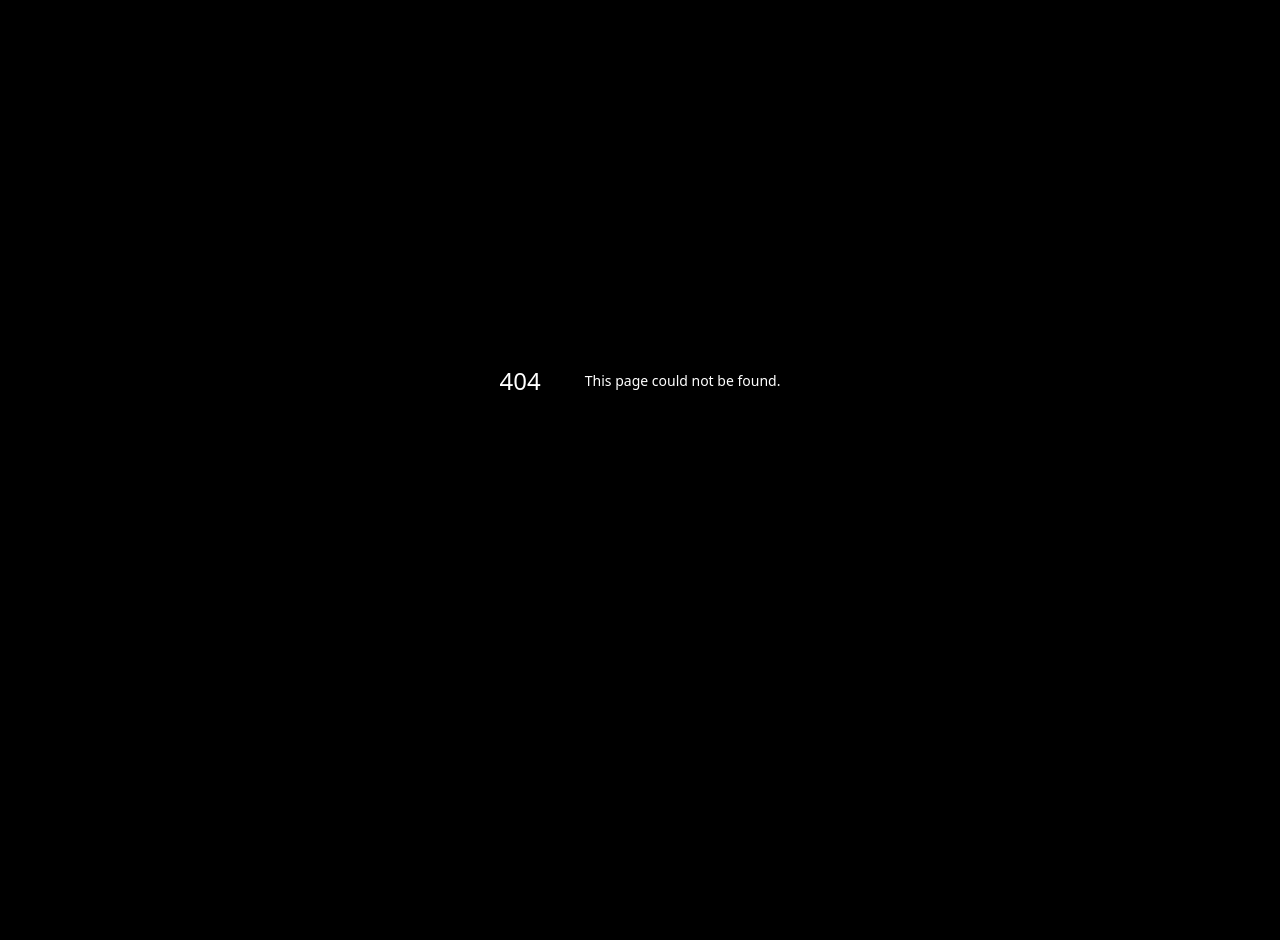
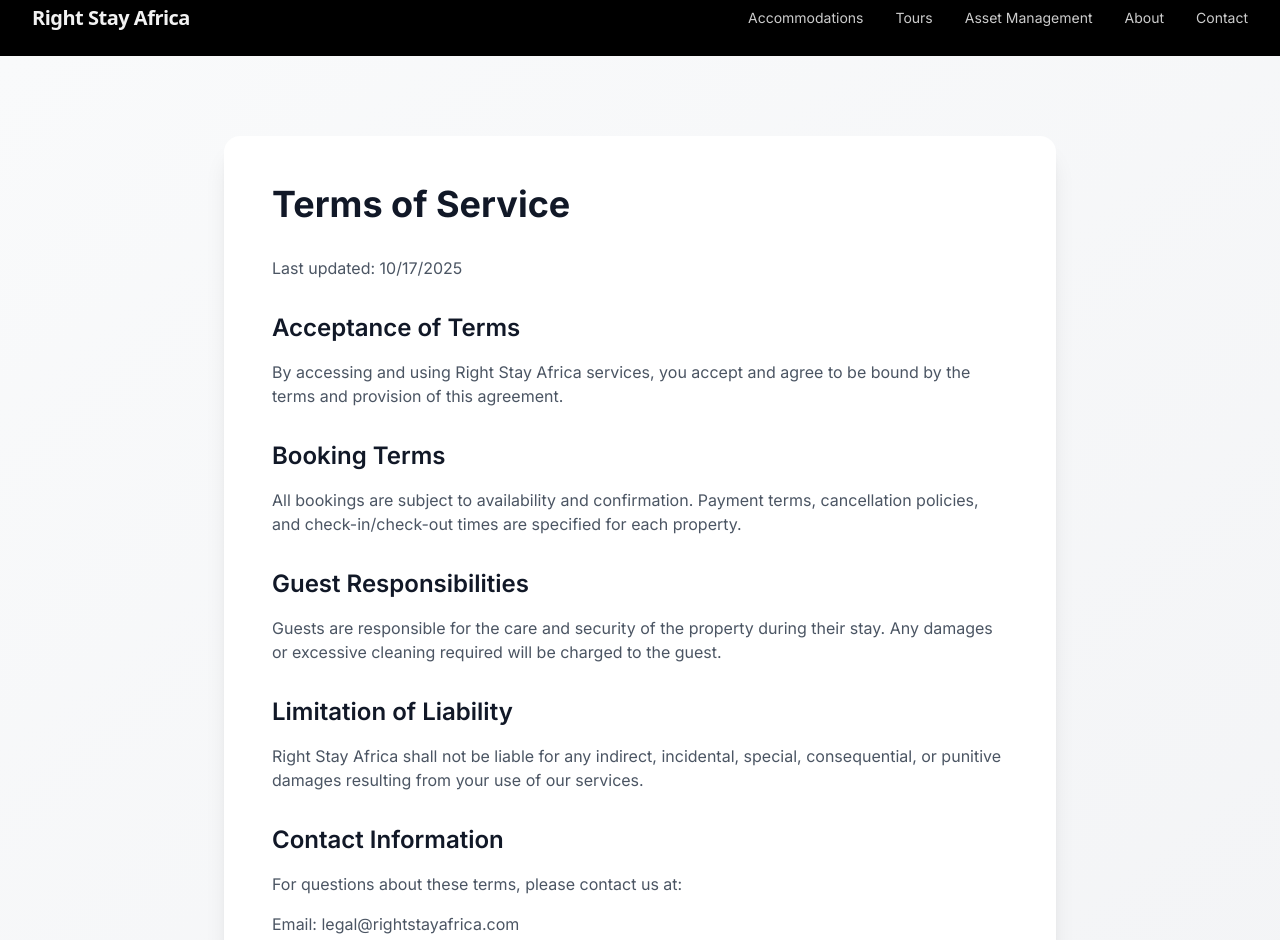
Before and after one commit to HanSolo4203/Right-Stay, a Next.js app: page /terms in a window 1280 px wide. Before the commit this address had no page. Shown: the part 20-960 px from the top of the page. Before the commit the page ends 800 px from the top, so only its background shows below. Built offline with nearby package versions, Linux system fonts and the light colour scheme.

Commit message:
Fix Vercel deployment issues
- Add missing privacy policy page (/privacy)
- Add missing terms of service page (/terms)
- Fix 404 errors for required pages
- Add Vercel deployment fix documentation
- Ready for environment variables setup on Vercel

```diff
--- /dev/null
+++ b/app/privacy/page.tsx
@@ -0,0 +1,63 @@
+import type { Metadata } from "next";
+import Header from '@/components/sections/Header';
+import Footer from '@/components/sections/Footer';
+
+export const metadata: Metadata = {
+  title: "Privacy Policy | Right Stay Africa",
+  description: "Privacy policy for Right Stay Africa - Your premier destination for exceptional short-term rentals across Africa.",
+};
+
+export default function PrivacyPage() {
+  return (
+    <>
+      <Header />
+      <section className="min-h-screen bg-gradient-to-br from-gray-50 to-gray-100 py-20">
+        <div className="max-w-4xl mx-auto px-4 sm:px-6 lg:px-8">
+          <div className="bg-white rounded-2xl shadow-xl p-8 md:p-12">
+            <h1 className="text-4xl font-bold text-gray-900 mb-8">Privacy Policy</h1>
+
+            <div className="prose prose-lg max-w-none">
+              <p className="text-gray-600 mb-6">
+                Last updated: {new Date().toLocaleDateString()}
+              </p>
+
+              <h2 className="text-2xl font-semibold text-gray-900 mt-8 mb-4">Information We Collect</h2>
+              <p className="text-gray-600 mb-4">
+                We collect information you provide directly to us, such as when you create an account, make a booking,
+                or contact us for support.
+              </p>
+
+              <h2 className="text-2xl font-semibold text-gray-900 mt-8 mb-4">How We Use Your Information</h2>
+              <p className="text-gray-600 mb-4">
+                We use the information we collect to provide, maintain, and improve our services, process bookings,
+                and communicate with you.
+              </p>
+
+              <h2 className="text-2xl font-semibold text-gray-900 mt-8 mb-4">Information Sharing</h2>
+              <p className="text-gray-600 mb-4">
+                We do not sell, trade, or otherwise transfer your personal information to third parties without your consent,
+                except as described in this privacy policy.
+              </p>
+
+              <h2 className="text-2xl font-semibold text-gray-900 mt-8 mb-4">Data Security</h2>
+              <p className="text-gray-600 mb-4">
+                We implement appropriate security measures to protect your personal information against unauthorized access,
+                alteration, disclosure, or destruction.
+              </p>
+
+              <h2 className="text-2xl font-semibold text-gray-900 mt-8 mb-4">Contact Us</h2>
+              <p className="text-gray-600 mb-4">
+                If you have any questions about this privacy policy, please contact us at:
+              </p>
+              <p className="text-gray-600">
+                Email: privacy@rightstayafrica.com<br />
+                Phone: +27 XXX XXX XXXX
+              </p>
+            </div>
+          </div>
+        </div>
+      </section>
+      <Footer />
+    </>
+  );
+}
--- /dev/null
+++ b/app/terms/page.tsx
@@ -0,0 +1,63 @@
+import type { Metadata } from "next";
+import Header from '@/components/sections/Header';
+import Footer from '@/components/sections/Footer';
+
+export const metadata: Metadata = {
+  title: "Terms of Service | Right Stay Africa",
+  description: "Terms of service for Right Stay Africa - Your premier destination for exceptional short-term rentals across Africa.",
+};
+
+export default function TermsPage() {
+  return (
+    <>
+      <Header />
+      <section className="min-h-screen bg-gradient-to-br from-gray-50 to-gray-100 py-20">
+        <div className="max-w-4xl mx-auto px-4 sm:px-6 lg:px-8">
+          <div className="bg-white rounded-2xl shadow-xl p-8 md:p-12">
+            <h1 className="text-4xl font-bold text-gray-900 mb-8">Terms of Service</h1>
+
+            <div className="prose prose-lg max-w-none">
+              <p className="text-gray-600 mb-6">
+                Last updated: {new Date().toLocaleDateString()}
+              </p>
+
+              <h2 className="text-2xl font-semibold text-gray-900 mt-8 mb-4">Acceptance of Terms</h2>
+              <p className="text-gray-600 mb-4">
+                By accessing and using Right Stay Africa services, you accept and agree to be bound by the terms
+                and provision of this agreement.
+              </p>
+
+              <h2 className="text-2xl font-semibold text-gray-900 mt-8 mb-4">Booking Terms</h2>
+              <p className="text-gray-600 mb-4">
+                All bookings are subject to availability and confirmation. Payment terms, cancellation policies,
+                and check-in/check-out times are specified for each property.
+              </p>
+
+              <h2 className="text-2xl font-semibold text-gray-900 mt-8 mb-4">Guest Responsibilities</h2>
+              <p className="text-gray-600 mb-4">
+                Guests are responsible for the care and security of the property during their stay. Any damages
+                or excessive cleaning required will be charged to the guest.
+              </p>
+
+              <h2 className="text-2xl font-semibold text-gray-900 mt-8 mb-4">Limitation of Liability</h2>
+              <p className="text-gray-600 mb-4">
+                Right Stay Africa shall not be liable for any indirect, incidental, special, consequential,
+                or punitive damages resulting from your use of our services.
+              </p>
+
+              <h2 className="text-2xl font-semibold text-gray-900 mt-8 mb-4">Contact Information</h2>
+              <p className="text-gray-600 mb-4">
+                For questions about these terms, please contact us at:
+              </p>
+              <p className="text-gray-600">
+                Email: legal@rightstayafrica.com<br />
+                Phone: +27 XXX XXX XXXX
+              </p>
+            </div>
+          </div>
+        </div>
+      </section>
+      <Footer />
+    </>
+  );
+}
```
Also changed, not shown: 1 other file (tests, documents, lock files or other folders).
